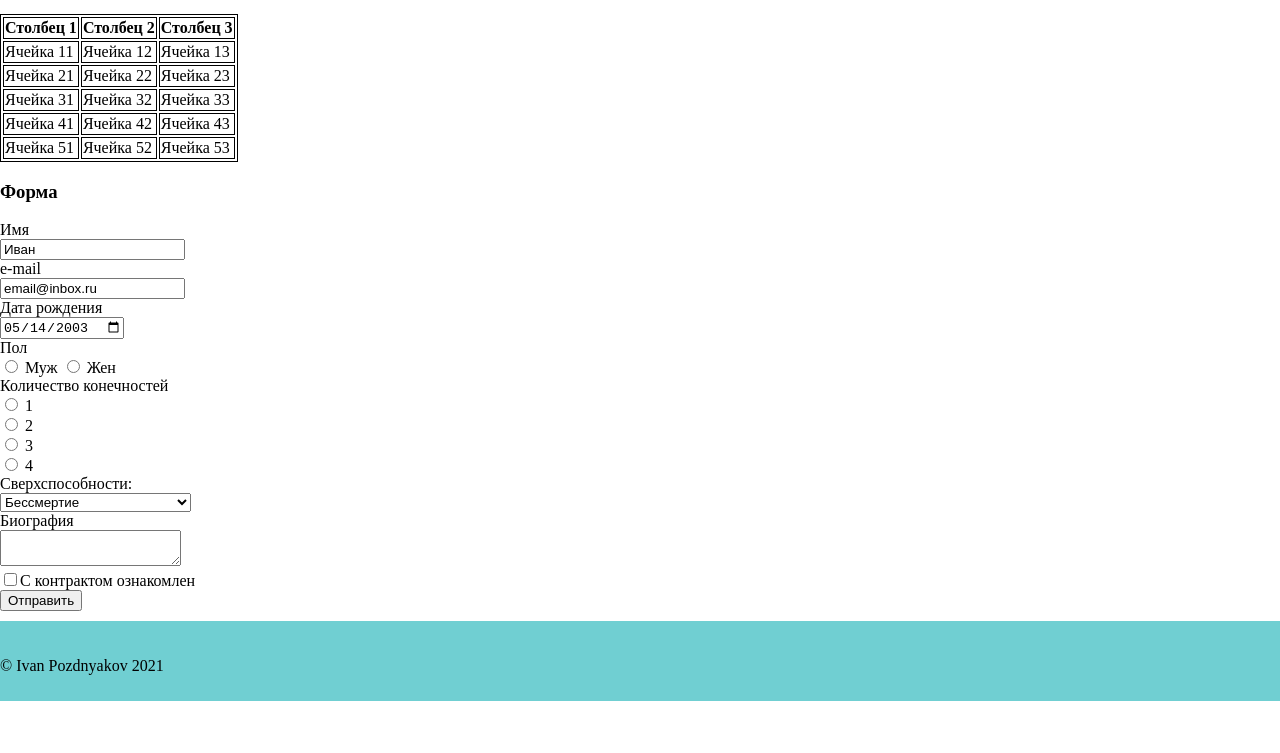
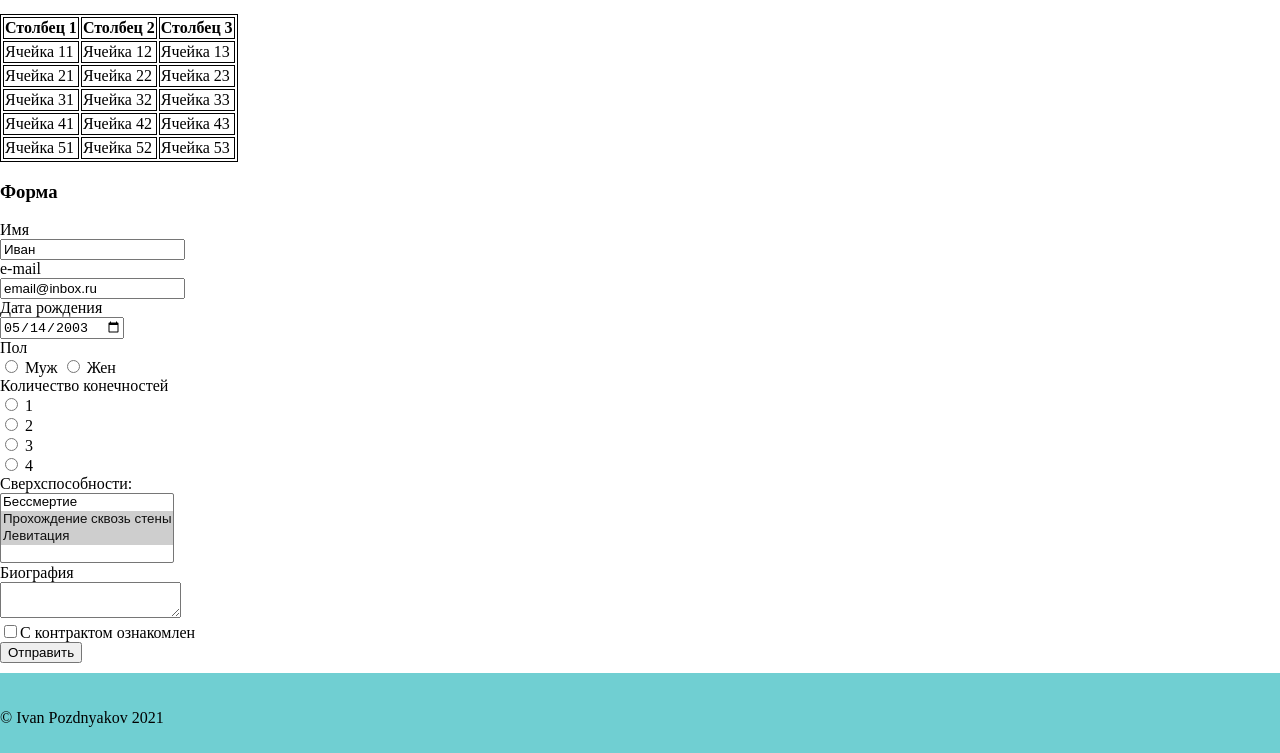
Before and after one commit to enotuuuk/web1, a plain HTML site: page index.html in a window 1280 px wide. Shown: the part 956-1709 px from the top of the page. Before the commit the page ends 1657 px from the top, so only its background shows below. Drawn offline with Linux system fonts and the light colour scheme.

Commit message:
Update index.html

```diff
--- a/index.html
+++ b/index.html
@@ -116,15 +116,14 @@
 			3</label><br>
 		  <label><input type="radio" name="radio-group-2">
 			4</label><br>
-		  <label>
-
-		Cверхспособности:<br>
-		  <select name="field-name-3">
-			 <option value="Значение1">Бессмертие</option>
-			 <option value="Значение2">Прохождение сквозь стены</option>
-			 <option value="Значение3">Левитация </option>
-		  </select>
-		  </label><br>
+	<label>
+                      Сверхспособности:<br />
+                      <select name="field-name-4[]" multiple="multiple">
+                        <option value="Значение1">Бессмертие</option>
+                        <option value="Значение2" selected="selected">Прохождение сквозь стены</option>
+                        <option value="Значение3" selected="selected">Левитация</option>
+                      </select>
+                    </label><br />
 
 		  <label>
 			Биография<br/>
```
